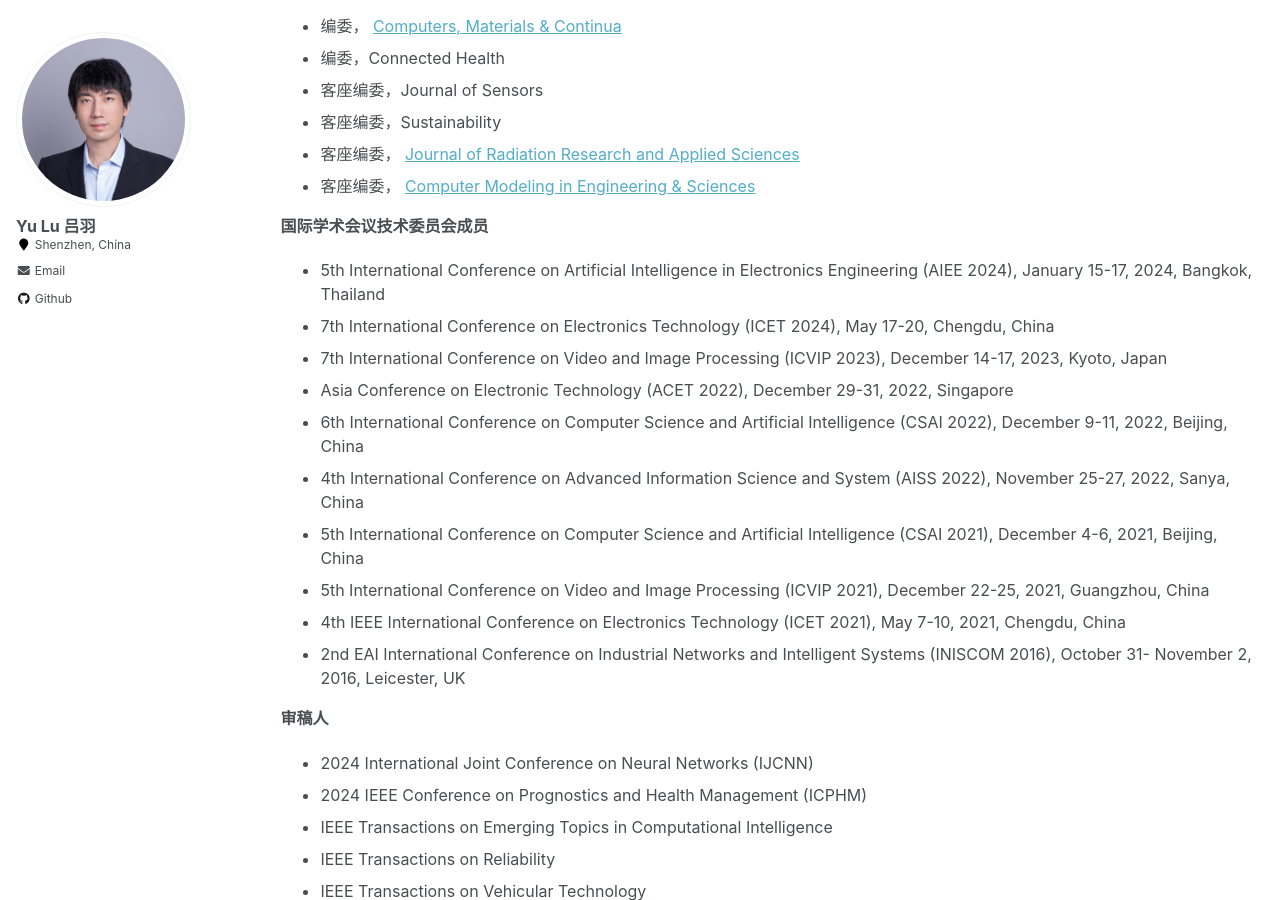
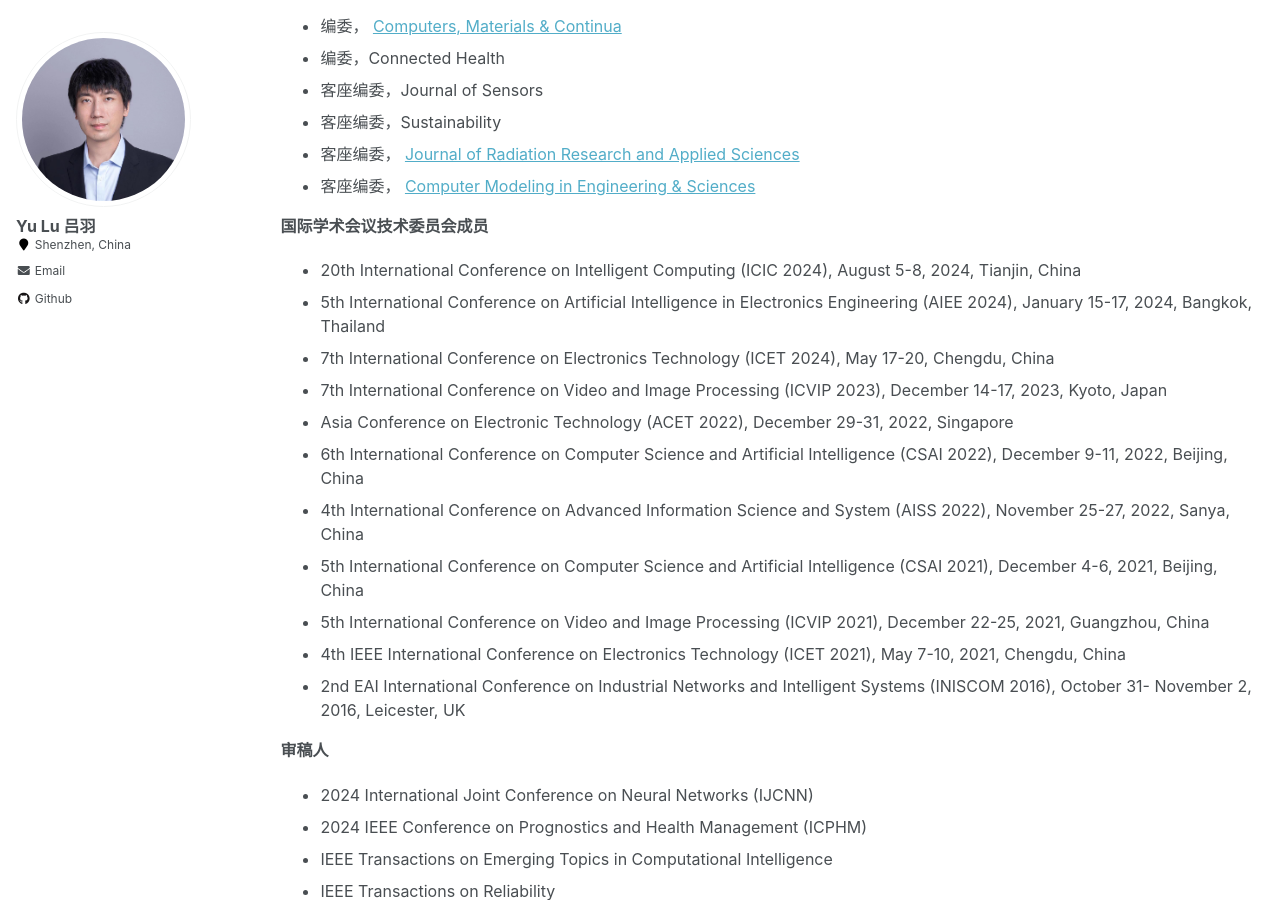
Before and after one commit to YukariUmezawa/lvyu.github.io, a Jekyll site: the page built from _pages/work.md, in a window 1280 px wide and 900 px high, scrolled down 422 px. Built offline with Jekyll 4.4.1, drawn with Linux system fonts in a browser that asks for light colours.

Commit message:
Update work.md

```diff
--- a/_pages/work.md
+++ b/_pages/work.md
@@ -25,6 +25,7 @@
 
 
 **国际学术会议技术委员会成员**
+- 20th International Conference on Intelligent Computing (ICIC 2024), August 5-8, 2024, Tianjin, China
 - 5th International Conference on Artificial Intelligence in Electronics Engineering (AIEE 2024), January 15-17, 2024, Bangkok, Thailand
 - 7th International Conference on Electronics Technology (ICET 2024), May 17-20, Chengdu, China
 - 7th International Conference on Video and Image Processing (ICVIP 2023), December 14-17, 2023, Kyoto, Japan
```
